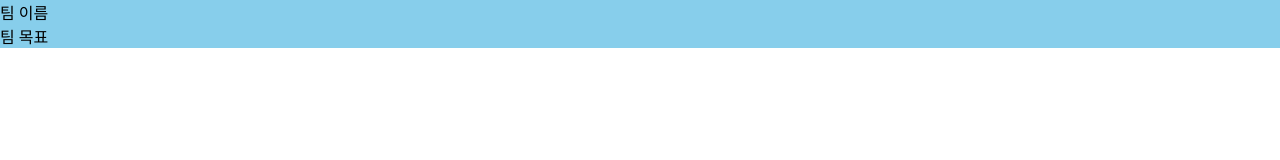
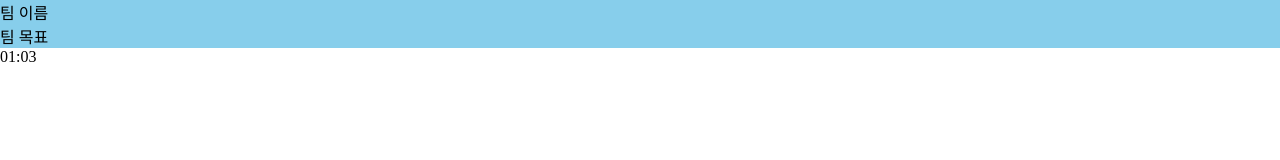
Before and after one commit to piTch-time/pitch-frontend, a React (Create React App) app: page /room in a window 1280 px wide. Shown: the top 160 px of the page. Built offline with nearby package versions, Linux system fonts and the light colour scheme.

Commit message:
feat : 타이머 추가

```diff
--- a/src/pages/Room/Room.tsx
+++ b/src/pages/Room/Room.tsx
@@ -1,12 +1,14 @@
 import styled from 'styled-components';
 import { TeamMission } from './components/TeamMission';
 import { TeamName } from './components/TeamName';
+import { Timer } from './components/Timer';
 
 export const Room = () => {
   return (
     <Container>
       <TeamName name={'팀 이름'} />
       <TeamMission content={'팀 목표'} />
+      <Timer></Timer>
     </Container>
   );
 };
--- /dev/null
+++ b/src/pages/Room/components/Timer.tsx
@@ -0,0 +1,36 @@
+import { useEffect } from 'react';
+import { useState } from 'react';
+import styled from 'styled-components';
+
+export const Timer = () => {
+  // 예상되는 time input
+  // "2020-10-10T14:58:04+09:00"
+
+  const [hours, setHours] = useState(0);
+  const [minutes, setMinutes] = useState(1);
+  const [seconds, setSeconds] = useState(10);
+
+  useEffect(() => {
+    const playTimer = setInterval(() => {
+      if (seconds > 0) {
+        setSeconds(seconds - 1);
+      }
+      if (seconds === 0) {
+        if (minutes === 0) {
+          clearInterval(playTimer);
+        } else {
+          setMinutes(minutes - 1);
+          setSeconds(59);
+        }
+      }
+    }, 1000);
+    return () => clearInterval(playTimer);
+  }, [minutes, seconds]);
+  return (
+    <Container>
+      {String(minutes).padStart(2, '0')}:{String(seconds).padStart(2, '0')}
+    </Container>
+  );
+};
+
+const Container = styled.div``;
```
